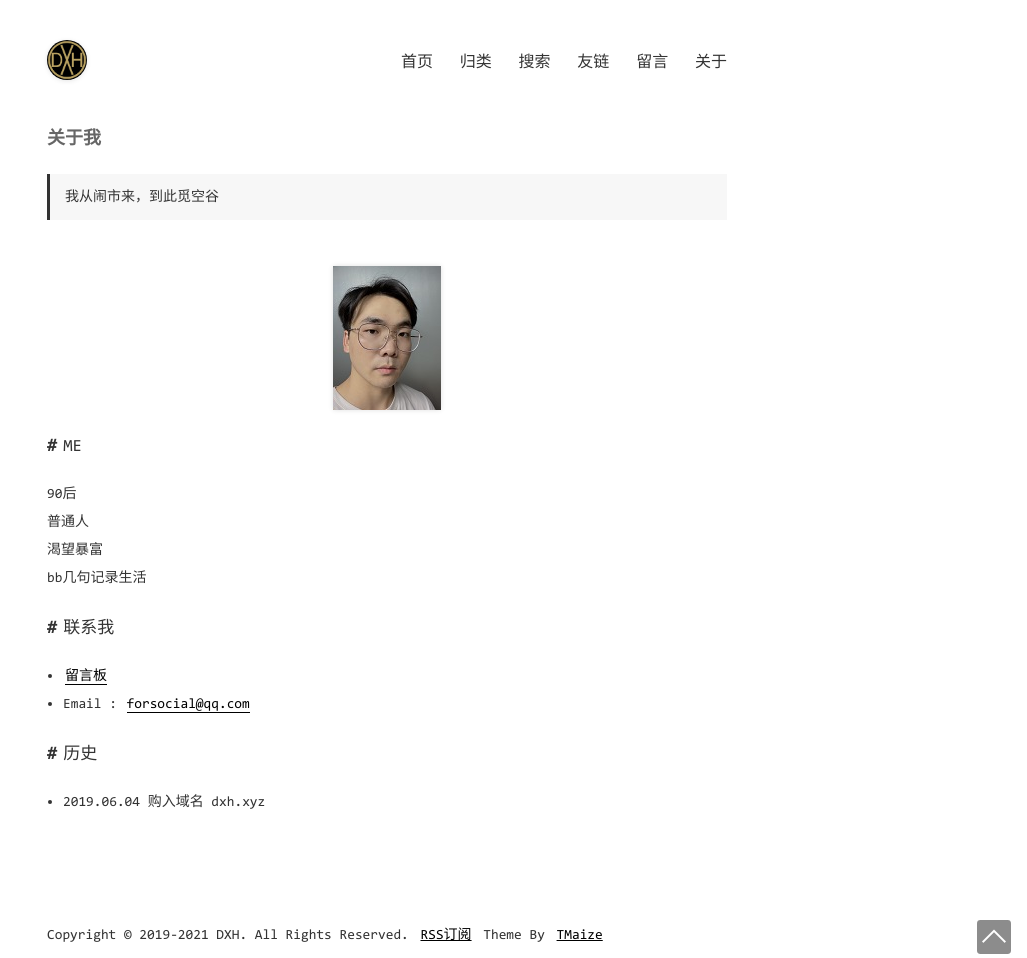
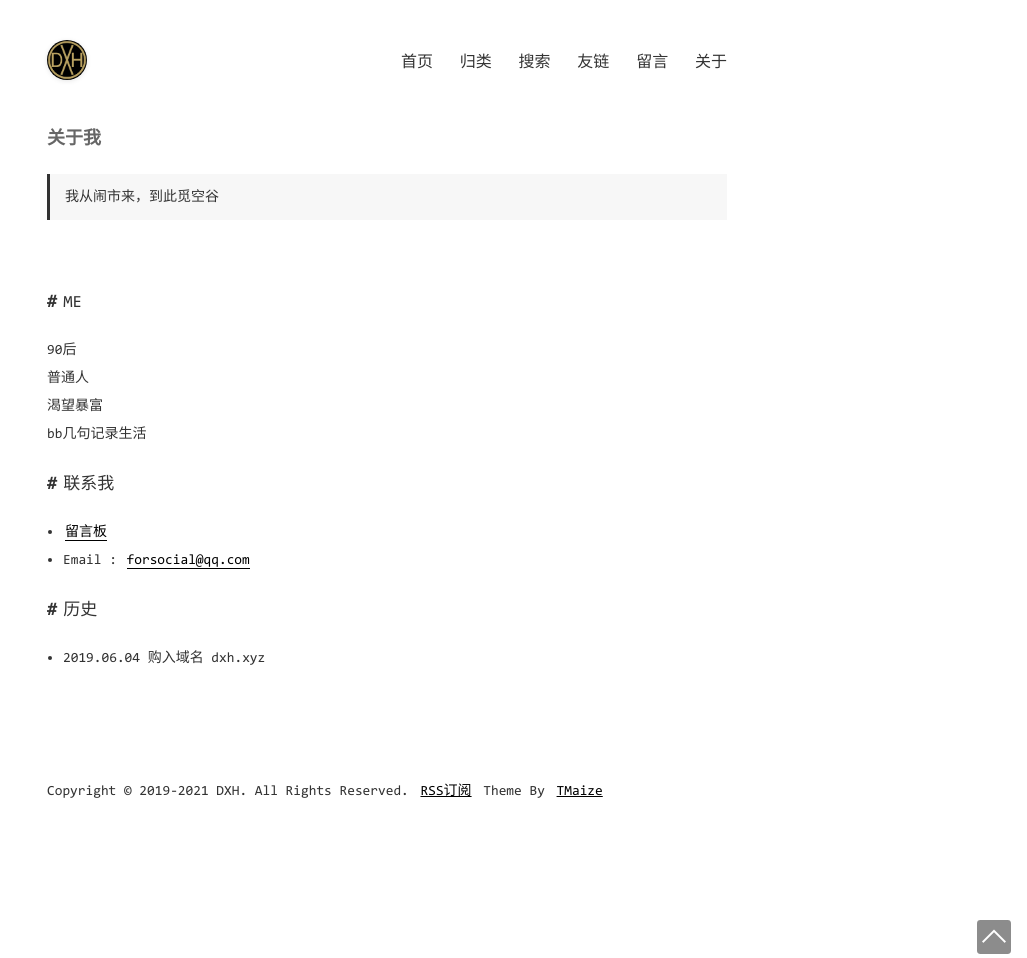
Before and after one commit to Devinteng/Devinteng.github.io, a Jekyll site: the page built from pages/about.md, in a window 1280 px wide. Shown: the whole page, without its empty margins (253-1280 px from the left). Built offline with Jekyll 4.4.1, drawn with Linux system fonts in a browser that asks for light colours.

Commit message:
Update about.md

```diff
--- a/pages/about.md
+++ b/pages/about.md
@@ -6,7 +6,6 @@ title: 关于我
 > 我从闹市来，到此觅空谷
 
  <br/>
-![me2](/static/img/me2.jpg)
 
 ## ME
 90后
```
